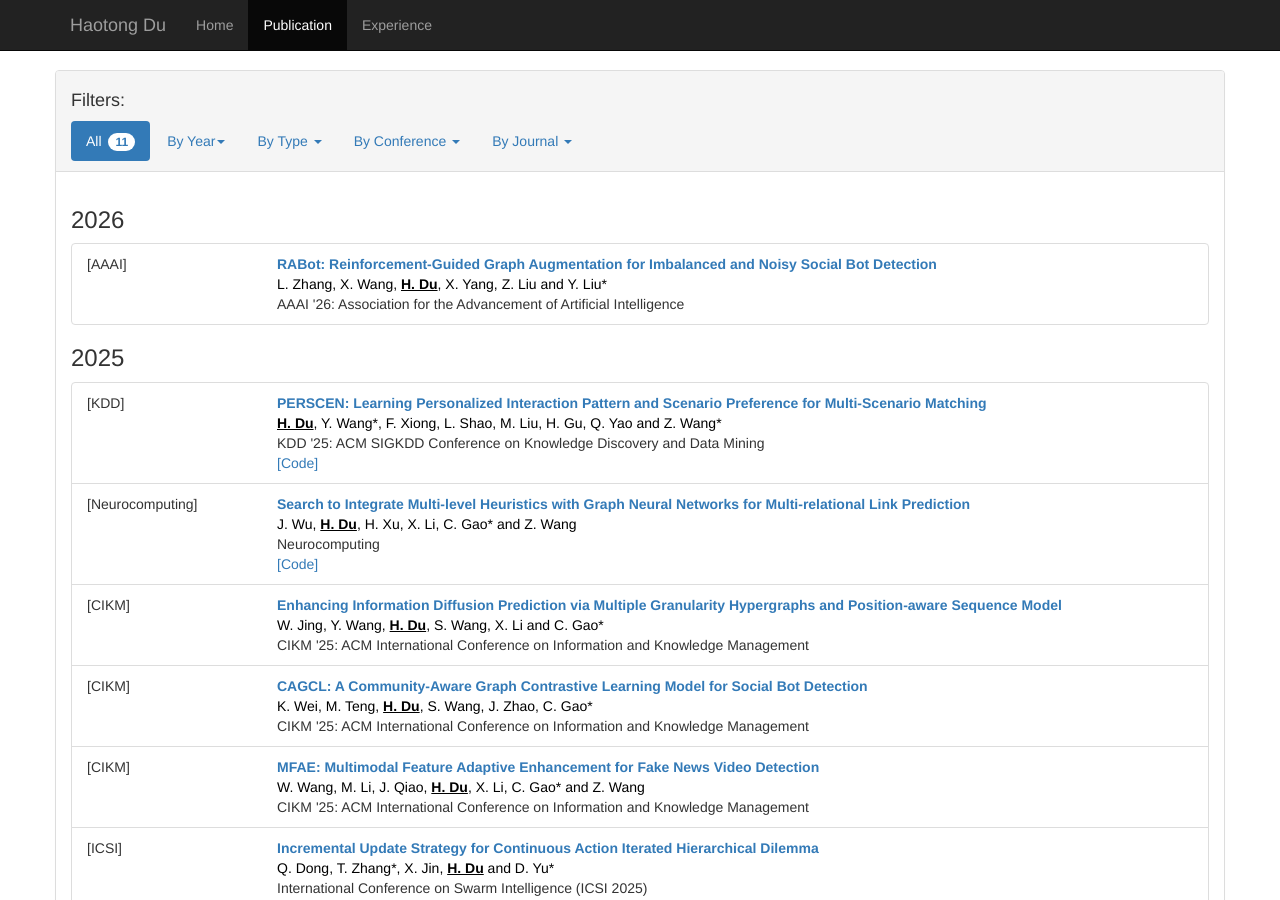
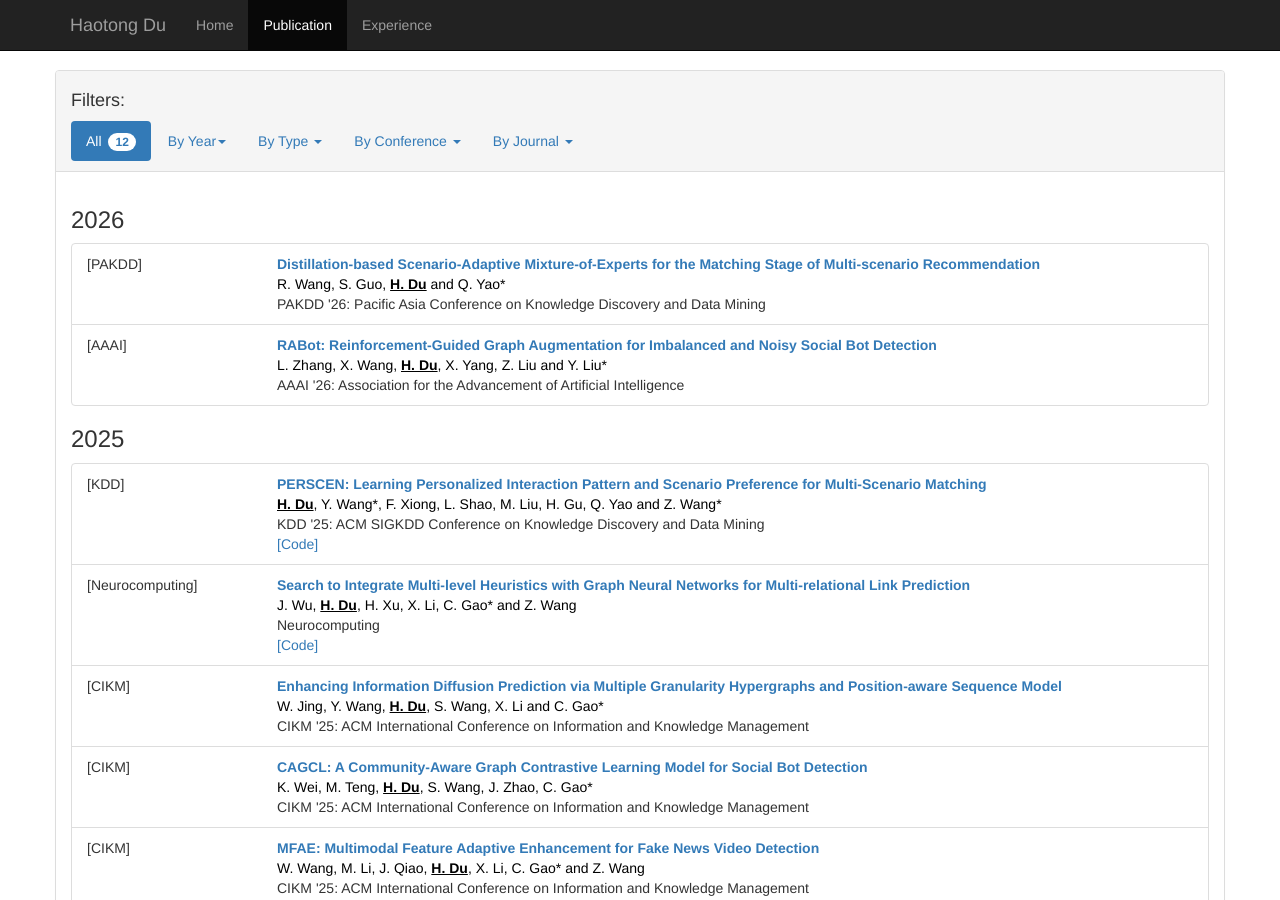
Before and after one commit to striderdu/striderdu.github.io, a Jekyll site: the page built from publication.html, in a window 1280 px wide and 900 px high. Built offline with Jekyll 4.4.1, drawn with Linux system fonts in a browser that asks for light colours.

Commit message:
update pub

```diff
--- a/_data/news.yml
+++ b/_data/news.yml
@@ -1,3 +1,7 @@
+- year: 2026
+  month: 2
+  content: "Our work on <b>Multi-scenario Recommendation</b> has been accepted to <b>PAKDD 2026</b>!"
+
 - year: 2025
   month: 12
   content: "My homepage is online now!"
--- a/_data/publications.yml
+++ b/_data/publications.yml
@@ -12,6 +12,20 @@
 # - image: 图片路径（相对于figures目录）
 # - tags: 分类标签数组（用于筛选，如年份、类型、会议名等）
 
+
+- year: 2026
+  type: conference
+  venue: PAKDD
+  venue_short: "[PAKDD]"
+  venue_full: "PAKDD '26: Pacific Asia Conference on Knowledge Discovery and Data Mining"
+  title: "Distillation-based Scenario-Adaptive Mixture-of-Experts for the Matching Stage of Multi-scenario Recommendation"
+  authors: "R. Wang, S. Guo, <u>H. Du</u> and Q. Yao*"
+  pdf: ""
+  # image: ""
+  tags:
+    - "2026"
+    - "conference"
+    - "PAKDD"
 
 - year: 2026
   type: conference
```
